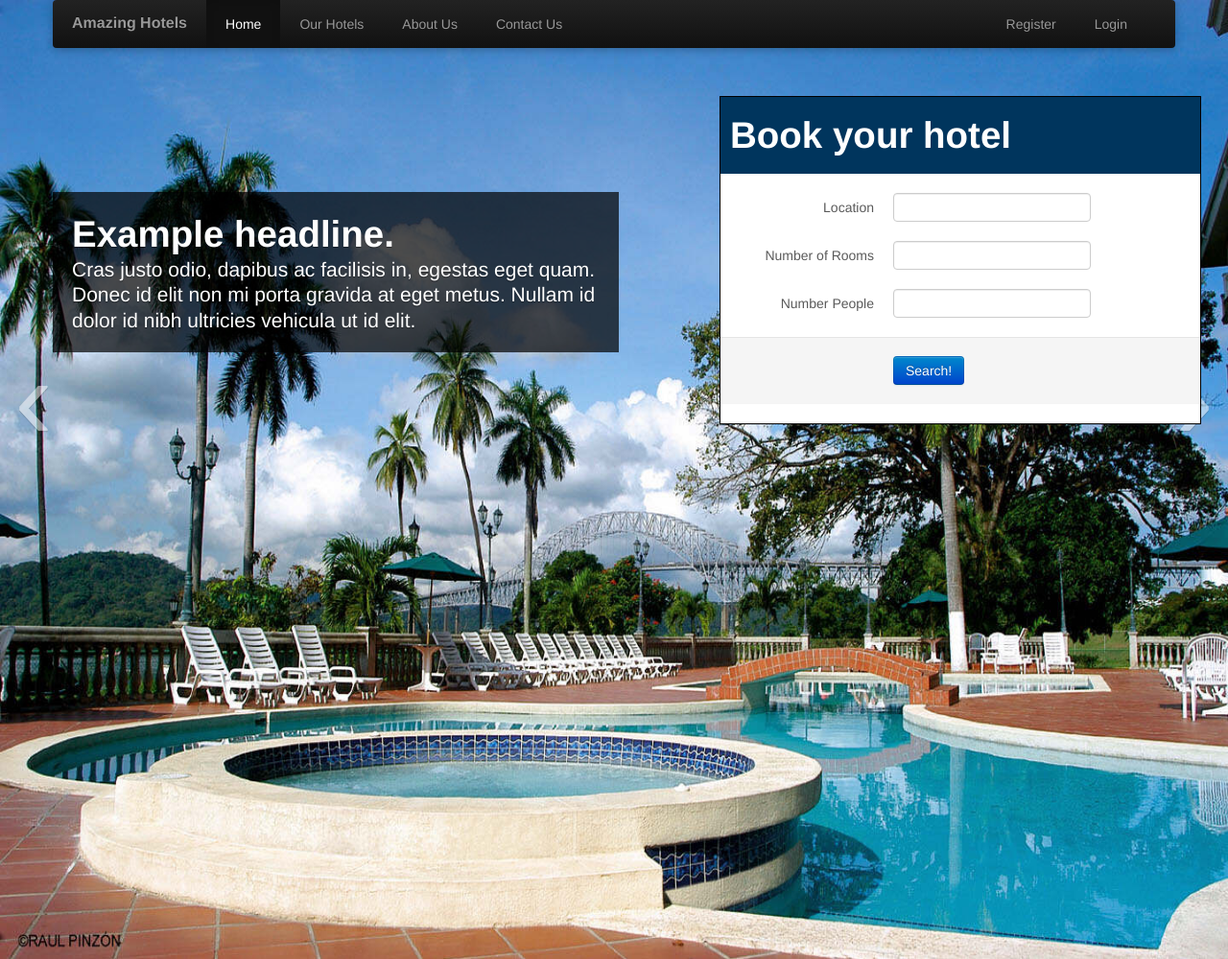
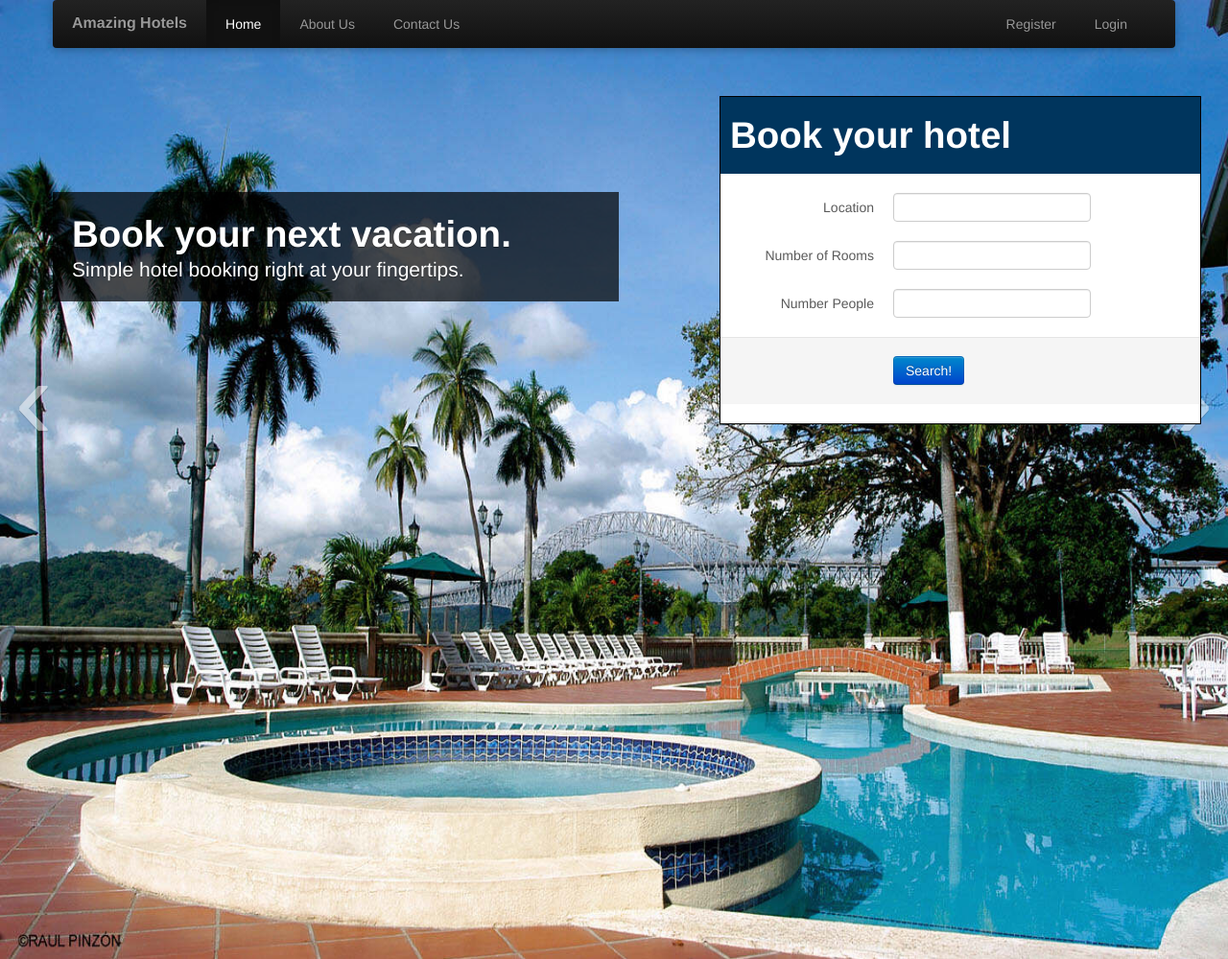
Before and after one commit to hdoan741/hotel-booking-2102, a CodeIgniter app: page / in a window 1280 px wide. Shown: the top 999 px of the page at 96% size. Run offline with CodeIgniter, Linux system fonts and the light colour scheme; some libraries are stand-ins or nearby versions.

Commit message:
Adding working titles to homepage and removing nav button

```diff
--- a/CodeIgniter/application/views/pages/home.php
+++ b/CodeIgniter/application/views/pages/home.php
@@ -6,8 +6,8 @@
       <img src="/img/hotel1.JPG">
       <div class="container">
         <div class="carousel-caption">
-          <h1>Example headline.</h1>
-          <p class="lead">Cras justo odio, dapibus ac facilisis in, egestas eget quam. Donec id elit non mi porta gravida at eget metus. Nullam id dolor id nibh ultricies vehicula ut id elit.</p>
+          <h1>Book your next vacation.</h1>
+          <p class="lead">Simple hotel booking right at your fingertips.</p>
         </div>
       </div>
     </div>
@@ -15,8 +15,8 @@
       <img src="/img/hotel2.JPG">
       <div class="container">
         <div class="carousel-caption">
-          <h1>Another example headline.</h1>
-          <p class="lead">Cras justo odio, dapibus ac facilisis in, egestas eget quam. Donec id elit non mi porta gravida at eget metus. Nullam id dolor id nibh ultricies vehicula ut id elit.</p>
+          <h1>Guaranteed lowest price.</h1>
+          <p class="lead">Our prices for hotels can't be beat. </p>
         </div>
       </div>
     </div>
@@ -24,8 +24,8 @@
       <img src="/img/hotel3.JPG">
       <div class="container">
         <div class="carousel-caption">
-          <h1>One more for good measure.</h1>
-          <p class="lead">Cras justo odio, dapibus ac facilisis in, egestas eget quam. Donec id elit non mi porta gravida at eget metus. Nullam id dolor id nibh ultricies vehicula ut id elit.</p>
+          <h1>Reliable customer service.</h1>
+          <p class="lead">Available 24 hours a day, 7 days a week to help serve you.</p>
         </div>
       </div>
     </div>
--- a/CodeIgniter/application/views/templates/header.php
+++ b/CodeIgniter/application/views/templates/header.php
@@ -22,7 +22,6 @@
           <div class="nav-collapse collapse">
             <ul class="nav">
               <li class="active"><a href="#">Home</a></li>
-              <li><a href="#hotels">Our Hotels</a></li>
               <li><a href="/about">About Us</a></li>
               <li><a href="#contact">Contact Us</a></li>
             </ul>
```
